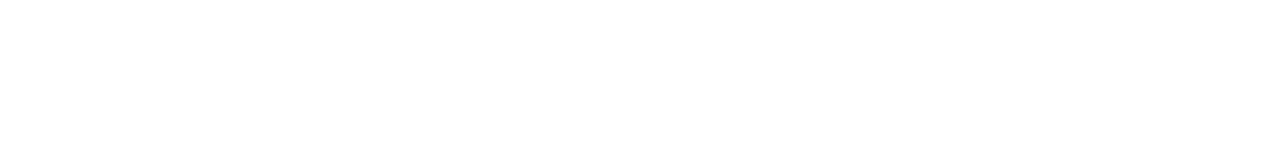
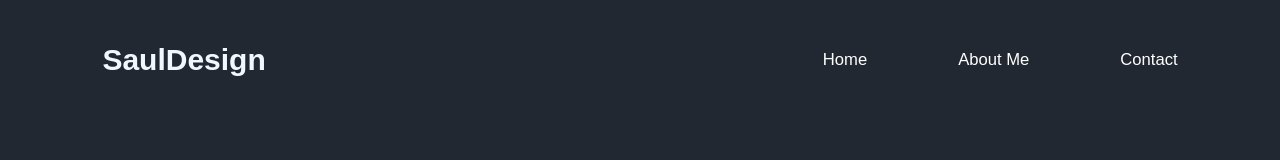
Before and after one commit to Eshmurodov-D/saulDesigin, a plain HTML site: page Compiled-HTML/pug/index.html in a window 1280 px wide. Drawn offline with Linux system fonts and the light colour scheme.

Commit message:
header tayyor

```diff
--- a/Compiled-HTML/pug/index.html
+++ b/Compiled-HTML/pug/index.html
@@ -1 +1 @@
-<!DOCTYPE html><html lang="en"><head><meta charset="UTF-8"><meta name="viewport" content="width=device-width, initial-scale=1.0"><title>Document </title></head><body> </body><main class="main"> </main></html>
+<!DOCTYPE html><html lang="en"><head><meta charset="UTF-8"><meta name="viewport" content="width=device-width, initial-scale=1.0"><title>Document </title><link rel="stylesheet" href="../../sass/style.css"></head><body> <header class="header"> <a class="header-logo" href="#">SaulDesign</a><ul class="header-list"><li class="header__list-tem"><a class="header__list__tem-link" href="#">Home</a></li><li class="header__list-tem"><a class="header__list__tem-link" href="#">About Me</a></li><li class="header__list-tem"><a class="header__list__tem-link" href="#">Contact</a></li></ul></header></body><main class="main"> </main></html>
--- a/sass/header/_header.scss
+++ b/sass/header/_header.scss
@@ -0,0 +1,30 @@
+body{
+    padding: 0 8%;
+    background-color: $background-color;
+}
+.header{
+    display: flex;
+    justify-content: space-between;
+    align-items: center;
+    width: 100%;
+    height: 120px;
+    .header-logo{
+        text-decoration: none;
+        font-size: 30px;
+        color: aliceblue;
+        font-weight: 555;
+    }
+    .header-list{
+        list-style: none;
+        width: 33%;
+        display: flex;
+        justify-content: space-between;
+        .header__list-tem{
+            .header__list__tem-link{
+                text-decoration: none;
+                color: rgb(255, 255, 255);
+                font-size: 1.3cqmax;
+            }
+        }
+    }
+}
--- a/sass/var/_var.scss
+++ b/sass/var/_var.scss
@@ -1,3 +1,6 @@
+$background-color: rgba(34, 40, 49, 1);
+
+
 *{
     margin: 0;
     padding: 0;
```
Also changed, not shown: Compiled-HTML/pug/header/header.html (+1 -0 lines), sass/style.css, 3 other files.
